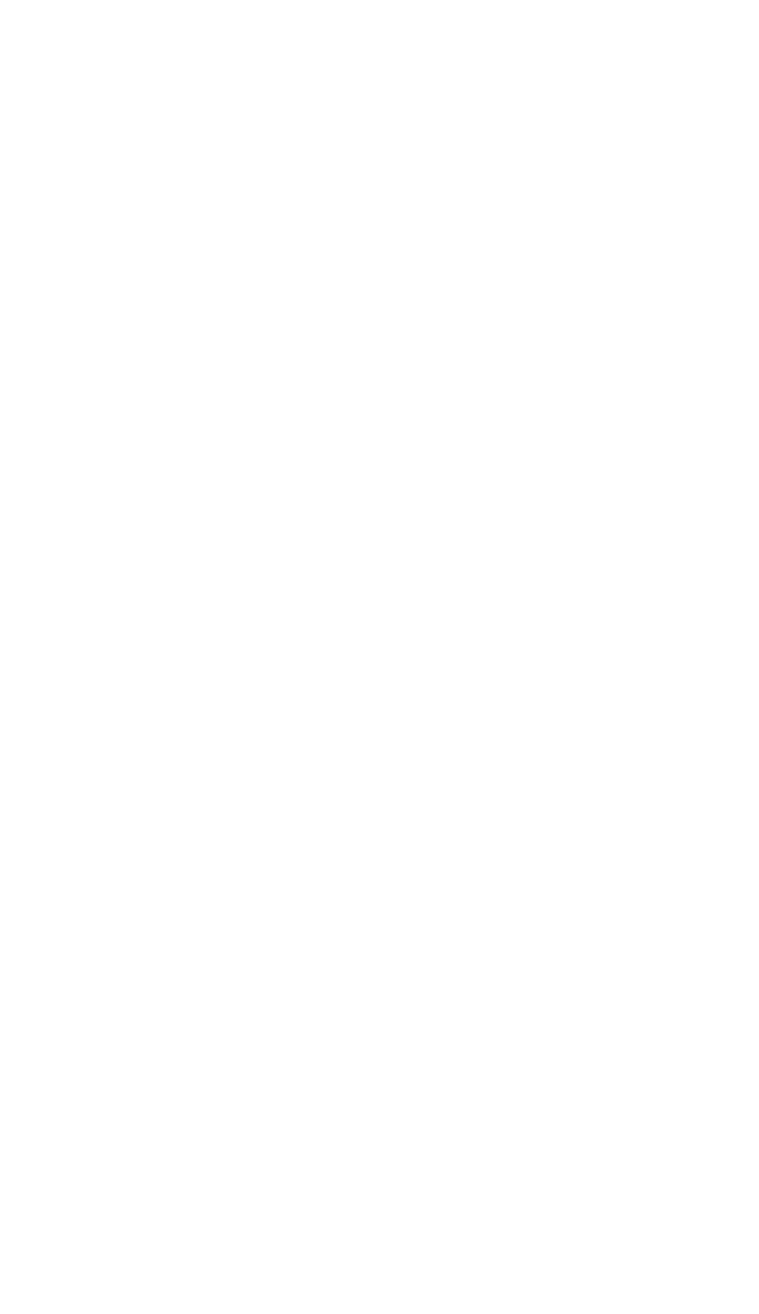
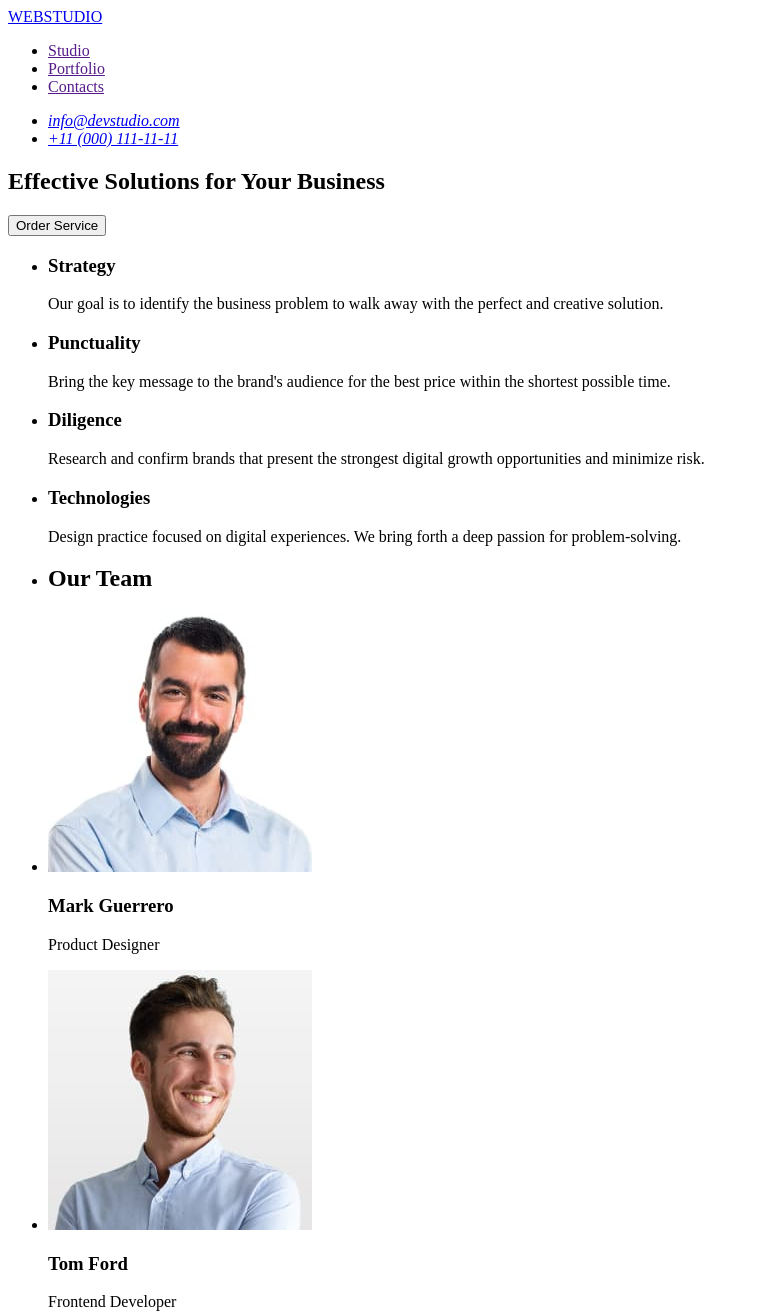
Before and after one commit to T0IIIA/goit-markup-hw-01, a plain HTML site: page index.html in a window 1280 px wide. Shown: the top 1314 px of the page, without its empty margins (0-759 px from the left). Before the commit the page ends 800 px from the top, so only its background shows below. Drawn offline with Linux system fonts and the light colour scheme.

Commit message:
hw-01
my start in html code

```diff
--- a/index.html
+++ b/index.html
@@ -1,6 +1,5 @@
 <!DOCTYPE html>
 <html lang="en">
-
   <head>
     <meta charset="UTF-8" />
     <meta name="viewport" content="width=device-width, initial-scale=1.0" />
@@ -9,16 +8,119 @@
 
   <body>
     <header>
+      <nav>
+        <a href="./index.html">WEBSTUDIO</a>
 
+        <ul>
+          <li><a href="">Studio</a></li>
+          <li><a href="">Portfolio</a></li>
+          <li><a href="">Contacts</a></li>
+        </ul>
+      </nav>
+
+      <address>
+        <ul>
+          <li><a href="mailto:info@devstudio.com">info@devstudio.com</a></li>
+          <li><a href="tel:+110001111111">+11 (000) 111-11-11</a></li>
+        </ul>
+      </address>
     </header>
 
     <main>
+      <section>
+        <h1>Effective Solutions for Your Business</h1>
+        <button type="button">Order Service</button>
+      </section>
 
+      <section>
+        <h2 hidden>section about team</h2>
+        <ul>
+          <li>
+            <h3>Strategy</h3>
+            <p>
+              Our goal is to identify the business problem to walk away with the
+              perfect and creative solution.
+            </p>
+          </li>
+          <li>
+            <h3>Punctuality</h3>
+            <p>
+              Bring the key message to the brand's audience for the best price
+              within the shortest possible time.
+            </p>
+          </li>
+          <li>
+            <h3>Diligence</h3>
+            <p>
+              Research and confirm brands that present the strongest digital
+              growth opportunities and minimize risk.
+            </p>
+          </li>
+          <li>
+            <h3>Technologies</h3>
+            <p>
+              Design practice focused on digital experiences. We bring forth a
+              deep passion for problem-solving.
+            </p>
+          </li>
+        </ul>
+      </section>
+
+      <section>
+        <ul>
+          <li>
+            <h2>Our Team</h2>
+          </li>
+          <li>
+            <img
+              src="./images/person1.jpg"
+              alt="one person-man"
+              width="264"
+              height="260"
+            />
+            <h3>Mark Guerrero</h3>
+            <p>Product Designer</p>
+          </li>
+          <li>
+            <img
+              src="./images/person2.jpg"
+              alt="one person-man"
+              width="264"
+              height="260"
+            />
+            <h3>Tom Ford</h3>
+            <p>Frontend Developer</p>
+          </li>
+          <li>
+            <img
+              src="./images/person3.jpg"
+              alt="one person-woman"
+              width="264"
+              height="260"
+            />
+            <h3>Camila Garcia</h3>
+            <p>Marketing</p>
+          </li>
+          <li>
+            <img
+              src="./images/person4.jpg"
+              alt="one person-man"
+              width="264"
+              height="260"
+            />
+            <h3>Daniel Wilson</h3>
+            <p>UI Designer</p>
+          </li>
+        </ul>
+      </section>
     </main>
 
     <footer>
-
+      <a href="./index.html">WEBSTUDIO</a>
+      <p>
+        Increase the flow of customers and sales for your business with digital
+        marketing & growth solutions.
+      </p>
     </footer>
   </body>
-
 </html>
```
Also changed, not shown: images/person1.jpg (added), images/person2.jpg (added), images/person3.jpg (added), images/person4.jpg (added), 2 other files.
